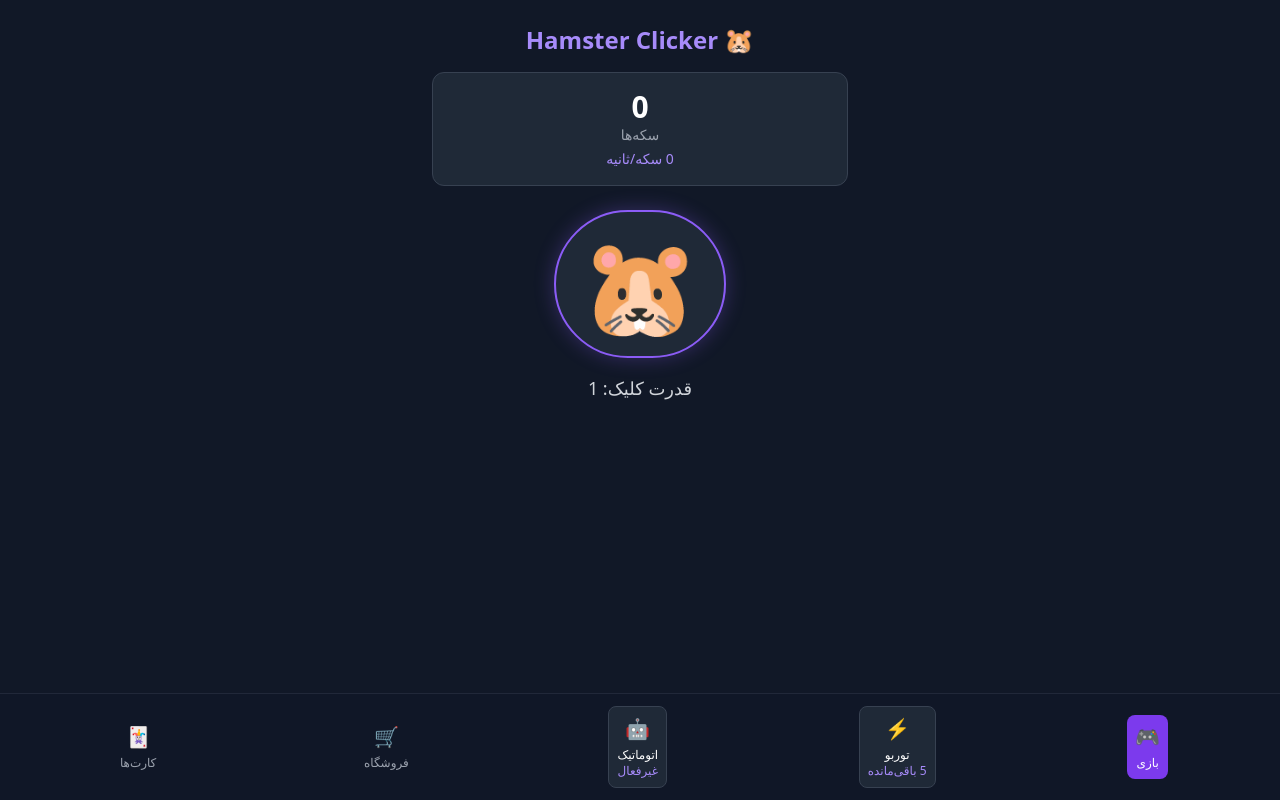
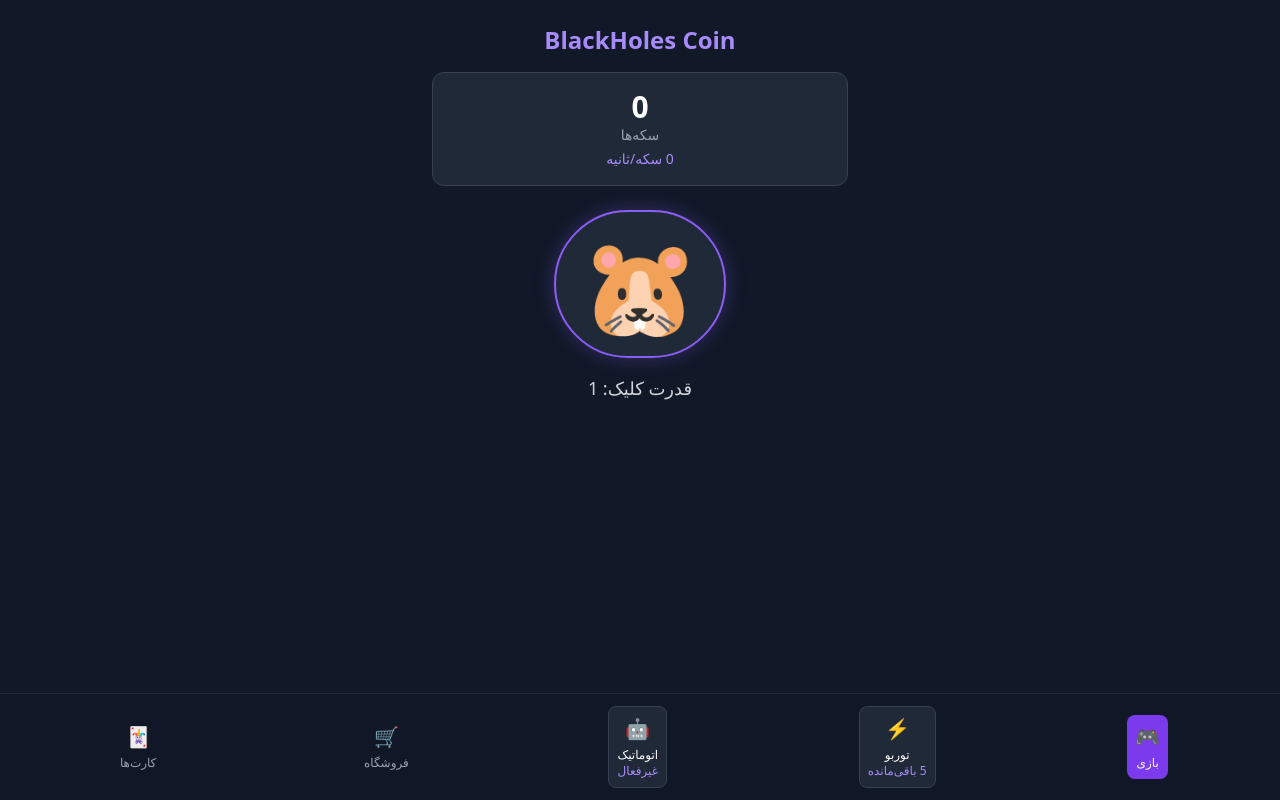
Before and after one commit to Mr-KhazaeiRad/BlackHolesCoin, a plain HTML site: page index.html in a window 1280 px wide. Drawn offline with nearby package versions, Linux system fonts and the light colour scheme.

Commit message:
index.html

```diff
--- a/index.html
+++ b/index.html
@@ -47,7 +47,7 @@
     <div class="container mx-auto px-4 py-6 max-w-md">
         <!-- Header -->
         <header class="text-center mb-6">
-            <h1 class="text-2xl font-bold text-violet-400 mb-4">🐹 Hamster Clicker</h1>
+            <h1 class="text-2xl font-bold text-violet-400 mb-4">BlackHoles Coin</h1>
             <div class="bg-gray-800 rounded-xl p-4 border border-gray-700">
                 <div class="text-3xl font-bold text-white" id="coinCount">0</div>
                 <div class="text-sm text-gray-400">سکه‌ها</div>
```
